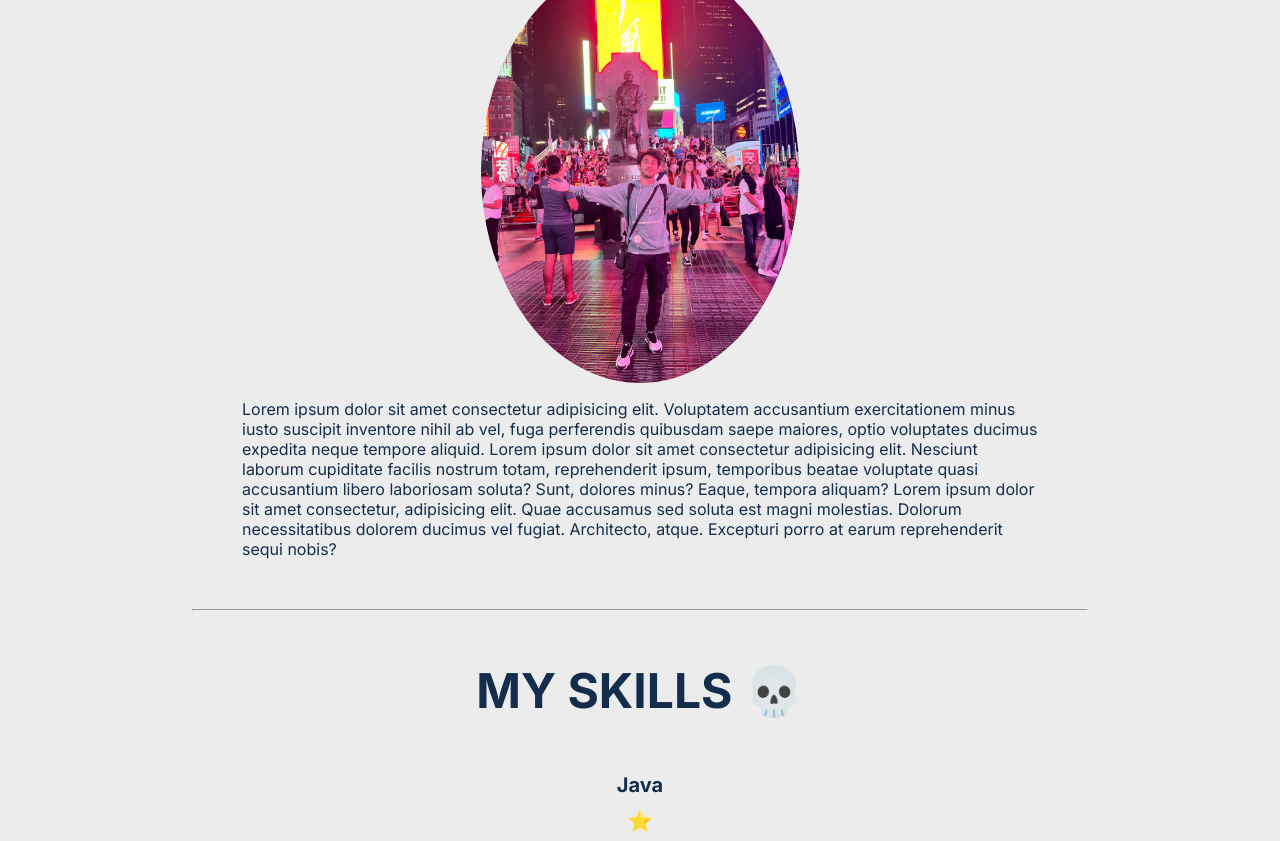
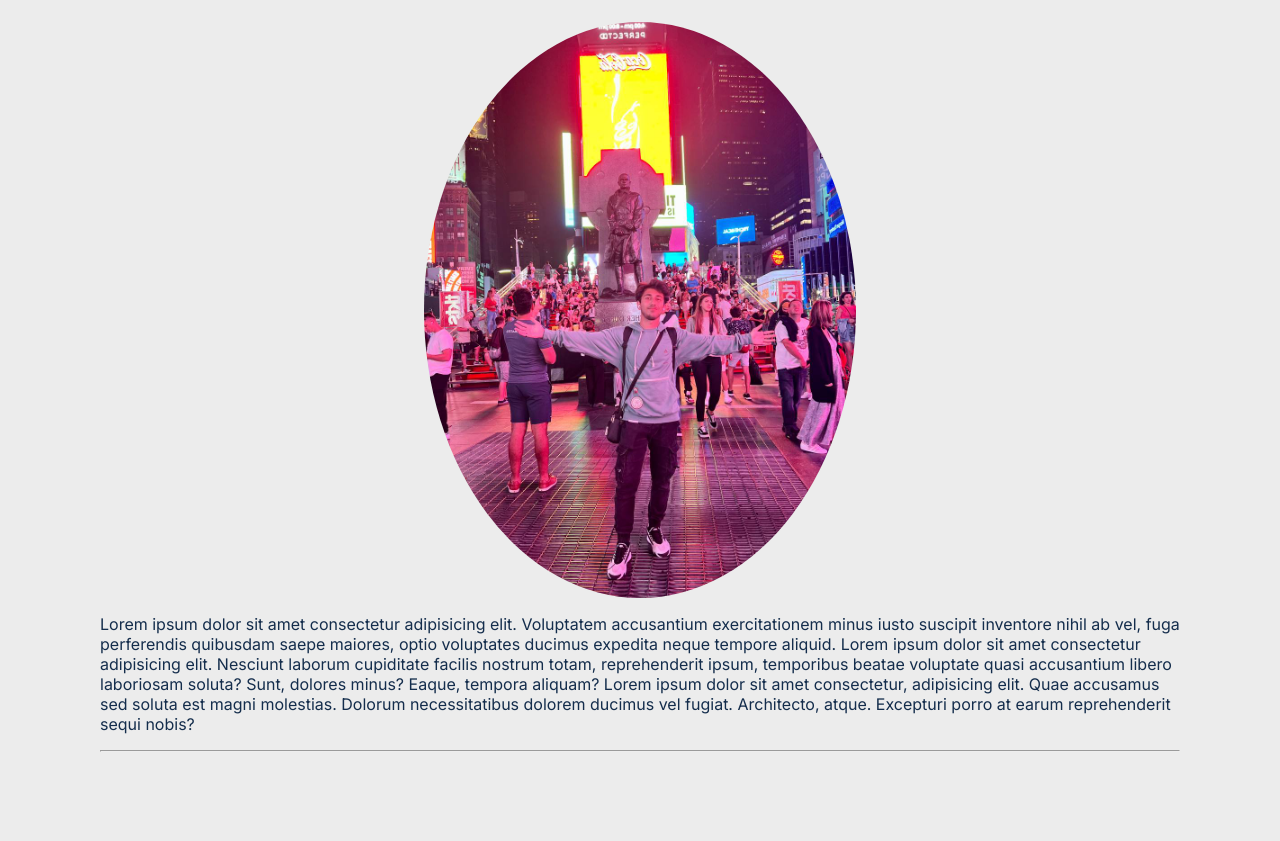
Before and after one commit to SenanM1/webandapplicationI, a plain HTML site: page index.html in a window 1280 px wide. Shown: the part 271-1112 px from the top of the page. Drawn offline with Linux system fonts and the light colour scheme.

Commit message:
small-changes

```diff
--- a/index.html
+++ b/index.html
@@ -55,9 +55,8 @@
             Dolorum necessitatibus dolorem ducimus vel fugiat. Architecto,
             atque. Excepturi porro at earum reprehenderit sequi nobis?
           </p>
+          <hr />
         </div>
-
-        <hr />
 
         <div class="my-skills-section">
           <h1 class="my-skills-text">My Skills 💀</h1>
@@ -87,9 +86,8 @@
               </tbody>
             </table>
           </div>
+          <hr />
         </div>
-
-        <hr />
 
         <div class="gallery-section">
           <h1 class="gallery-text">Gallery 🖼️</h1>
@@ -99,9 +97,8 @@
               alt="photo-of-me-1"
             /><img src="imgs/3.jpg" alt="photo-of-me-1" />
           </div>
+          <hr />
         </div>
-
-        <hr />
 
         <footer>&copy; Copyright 2022 ADA University Sanan Mardanli</footer>
       </div>
--- a/style.css
+++ b/style.css
@@ -6,16 +6,12 @@ body {
   color: #142d4c;
 }
 
-main {
+
+.main-content {
   display: flex;
   flex-direction: column;
   justify-content: center;
   align-self: center;
-}
-
-.main-content {
-  width: 70%;
-  margin: auto;
 }
 
 .nav {
```
